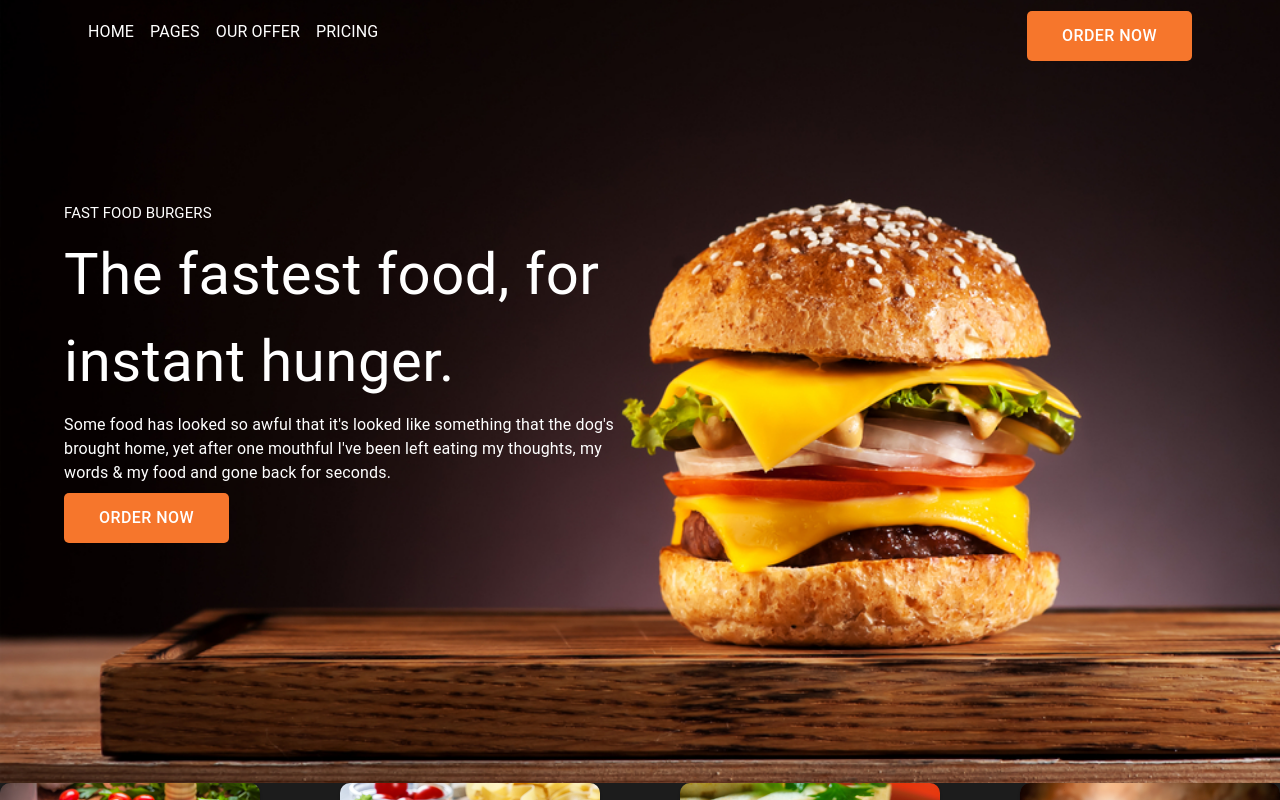
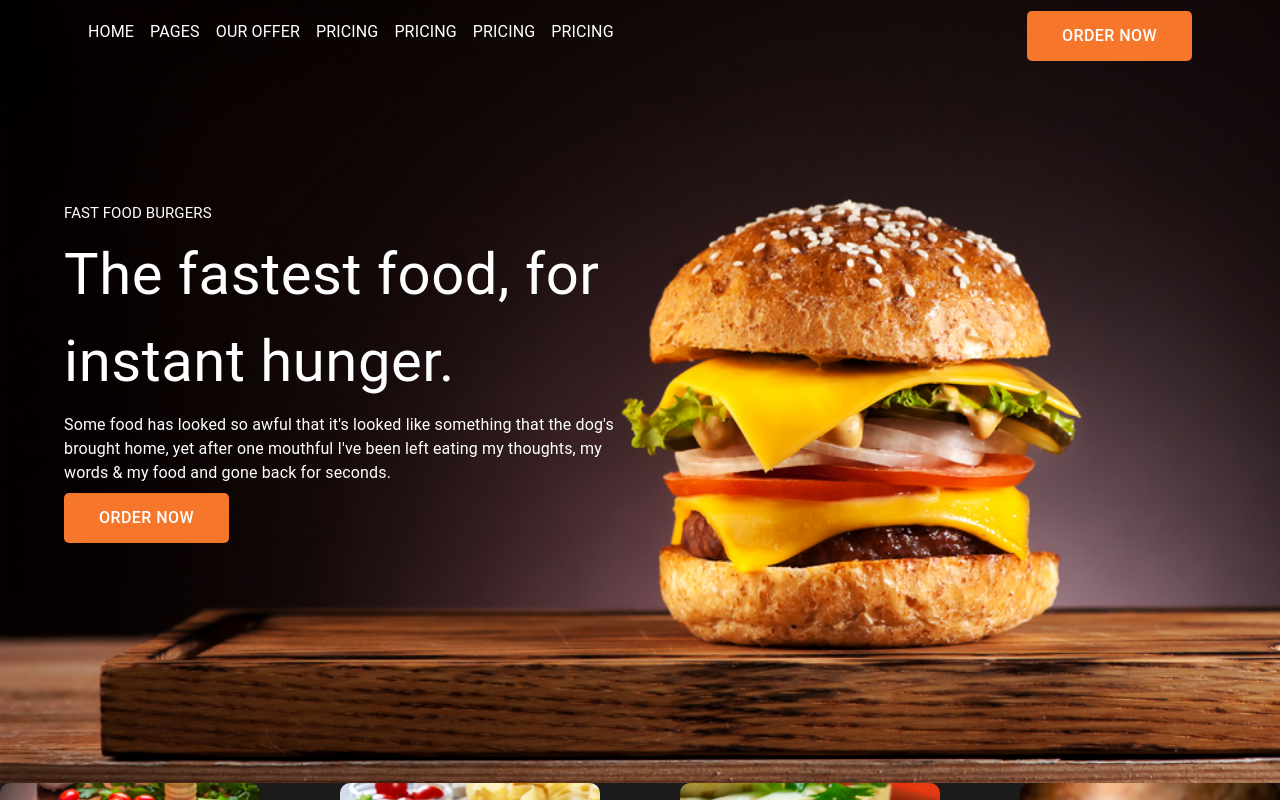
Before and after one commit to TYaroslav20/burger, a React (Vite) app: page / in a window 1280 px wide. Shown: the top 800 px of the page. Built offline with nearby package versions, Linux system fonts and the light colour scheme.

Commit message:
test change

```diff
--- a/src/components/Header/Header.tsx
+++ b/src/components/Header/Header.tsx
@@ -24,6 +24,9 @@ import { FC } from "react";
                 <Link href="#" color={"inherit"} underline="none">PAGES</Link>
                 <Link href="#" color={"inherit"} underline="none">OUR OFFER</Link>
                 <Link href="#" color={"inherit"} underline="none">PRICING</Link>
+                <Link href="#" color={"inherit"} underline="none">PRICING</Link>
+                <Link href="#" color={"inherit"} underline="none">PRICING</Link>
+                <Link href="#" color={"inherit"} underline="none">PRICING</Link>
         </Box>
                 <OrderButton>Order Now</OrderButton>
 
```
